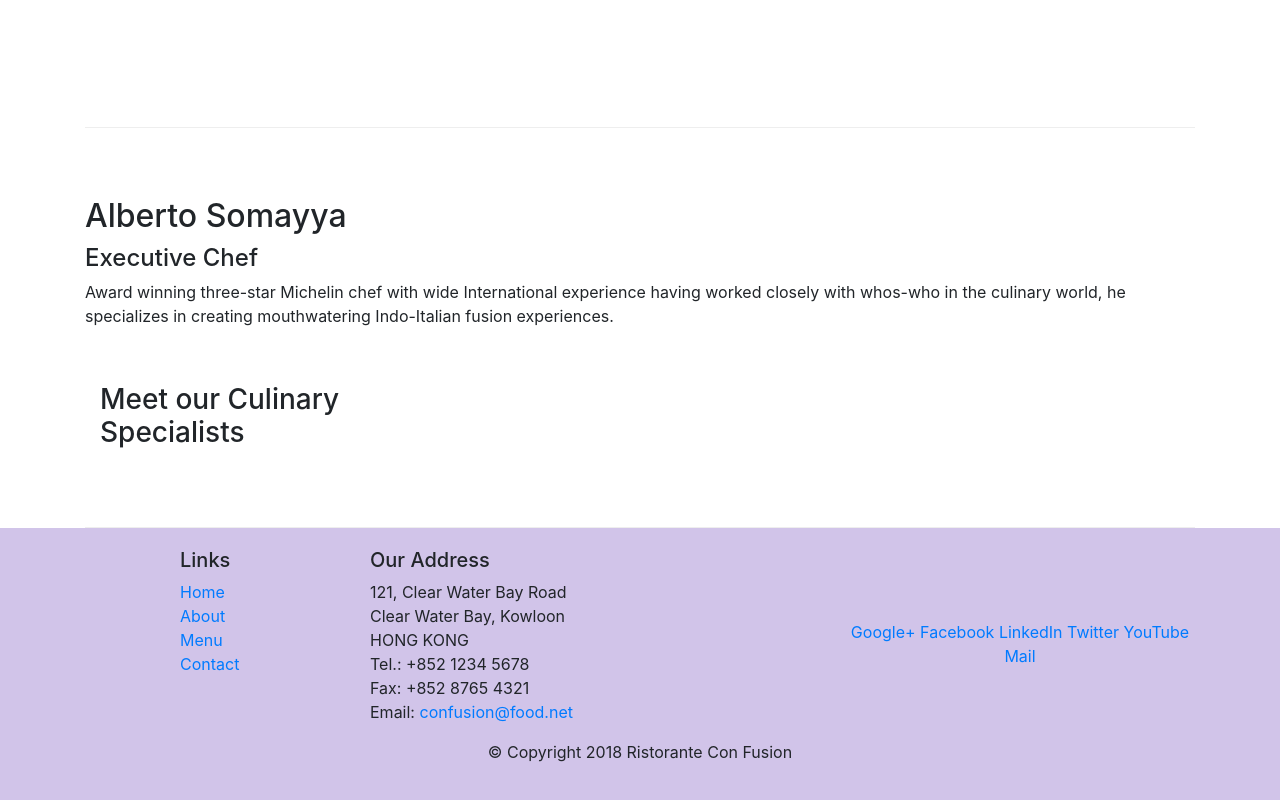
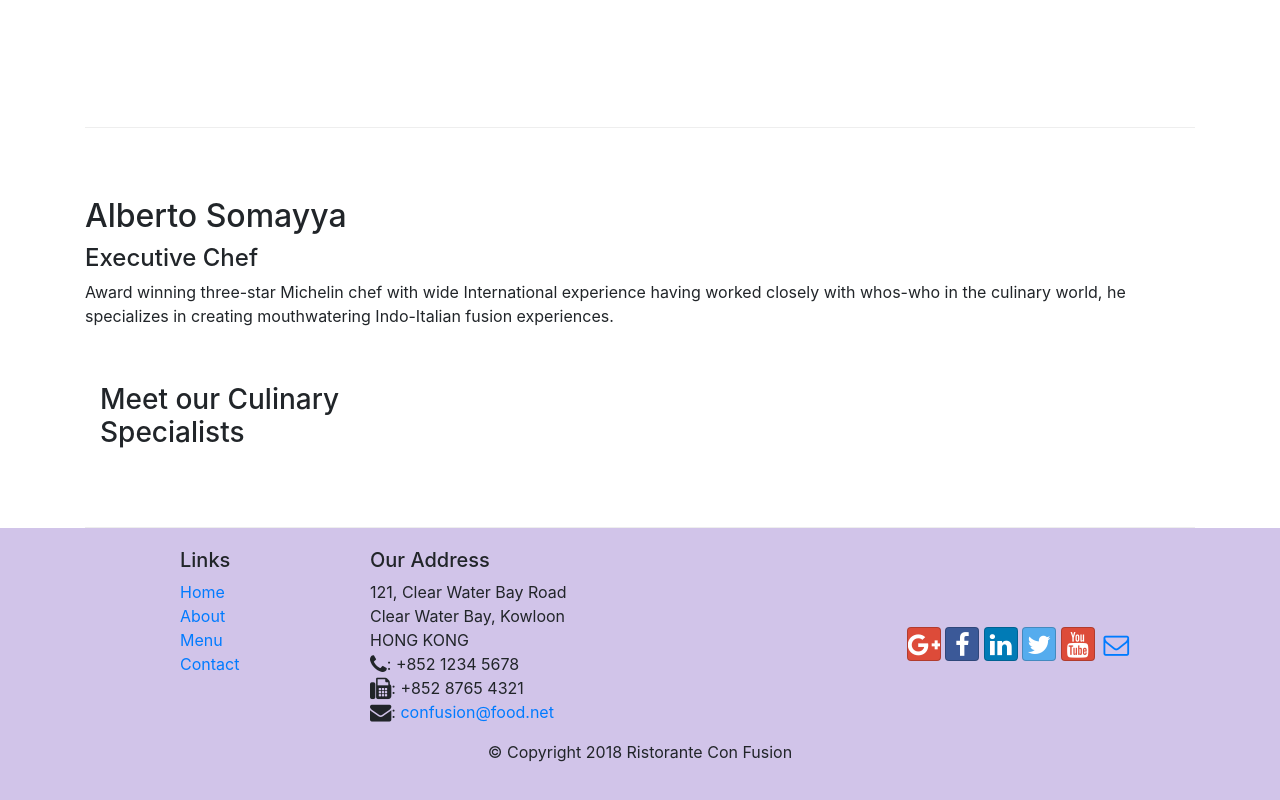
Before and after one commit to Deepaksharma1995/conFusion, a website: page index.html in a window 1280 px wide. Shown: the part 1006-1806 px from the top of the page. Drawn offline with nearby package versions, Linux system fonts and the light colour scheme.

Commit message:
font awesome

```diff
--- a/index.html
+++ b/index.html
@@ -9,6 +9,8 @@
 
  <!-- Bootstrap CSS -->
  <link rel="stylesheet" href="node_modules/bootstrap/dist/css/bootstrap.min.css">
+ <link rel="stylesheet" href="node_modules/font-awesome/css/font-awesome.min.css">
+  <link rel="stylesheet" href="node_modules/bootstrap-social/bootstrap-social.css">
  <link rel="stylesheet" href="css/styles.css">
     <title>Ristorante Con Fusion</title>
 </head>
@@ -22,10 +24,10 @@
     <a class = "navbar-brand mr-auto" href = "#">Ristorante con Fusion</a>
       <div class = "collapse navbar-collapse" id = "Navbar">
           <ul class="navbar-nav mr-auto">
-            <li class = "nav-item active"><a class = "nav-link" href="#">Home</a></li>
-            <li class = "nav-item"><a class = "nav-link" href="./aboutus.html">About</a></li>
-            <li class = "nav-item"><a class = "nav-link" href="#">Menu</a></li>
-            <li class = "nav-item"><a class = "nav-link" href="#">Contact</a></li>
+            <li class = "nav-item active"><a class = "nav-link" href="#"><span class="fa fa-home fa-lg"></span> Home</a></li>
+            <li class = "nav-item"><a class = "nav-link" href="./aboutus.html"><span class="fa fa-info fa-lg"></span>About</a></li>
+            <li class = "nav-item"><a class = "nav-link" href="#"><span class="fa fa-list fa-lg"></span>Menu</a></li>
+            <li class = "nav-item"><a class = "nav-link" href="#"><span class="fa fa-address-card fa-lg"></span>Contact</a></li>
          </ul>
       </div>
  </div>
@@ -95,19 +97,19 @@
 		              121, Clear Water Bay Road<br>
 		              Clear Water Bay, Kowloon<br>
 		              HONG KONG<br>
-		              Tel.: +852 1234 5678<br>
-		              Fax: +852 8765 4321<br>
-		              Email: <a href="mailto:confusion@food.net">confusion@food.net</a>
+		              <i class="fa fa-phone fa-lg"></i>: +852 1234 5678<br>
+		              <i class="fa fa-fax fa-lg"></i>: +852 8765 4321<br>
+		              <i class="fa fa-envelope fa-lg"></i>: <a href="mailto:confusion@food.net">confusion@food.net</a>
 		           </address>
                 </div>
                 <div class = "col-12 col-sm-4 align-self-center">
                     <div class="text-center">
-                        <a href="http://google.com/+">Google+</a>
-                        <a href="http://www.facebook.com/profile.php?id=">Facebook</a>
-                        <a href="http://www.linkedin.com/in/">LinkedIn</a>
-                        <a href="http://twitter.com/">Twitter</a>
-                        <a href="http://youtube.com/">YouTube</a>
-                        <a href="mailto:">Mail</a>
+                        <a class = "btn btn-social-icon btn-google" href="http://google.com/+"><i class="fa fa-google-plus fa-lg"></i></a>
+                        <a class = "btn btn-social-icon btn-facebook" href="http://www.facebook.com/profile.php?id="><i class="fa fa-facebook fa-lg"></i></a>
+                        <a class = "btn btn-social-icon btn-linkedin"href="http://www.linkedin.com/in/"><i class="fa fa-linkedin fa-lg"></i></a>
+                        <a class = "btn btn-social-icon btn-twitter" href="http://twitter.com/"><i class="fa fa-twitter fa-lg"></i></a>
+                        <a class = "btn btn-social-icon btn-google" href="http://youtube.com/"><i class="fa fa-youtube fa-lg"></i></a>
+                        <a class = "btn btn-social-icon" href="mailto:"><i class="fa fa-envelope-o fa-lg"></i></a>
                     </div>
                 </div>
            </div>
--- a/package.json
+++ b/package.json
@@ -15,6 +15,8 @@
   },
   "dependencies": {
     "bootstrap": "^4.0.0",
+    "bootstrap-social": "^5.1.1",
+    "font-awesome": "^4.7.0",
     "jquery": "^3.3.1",
     "popper.js": "^1.12.9"
   }
```
Also changed, not shown: aboutus.html (+15 -13 lines), 1 other file.
